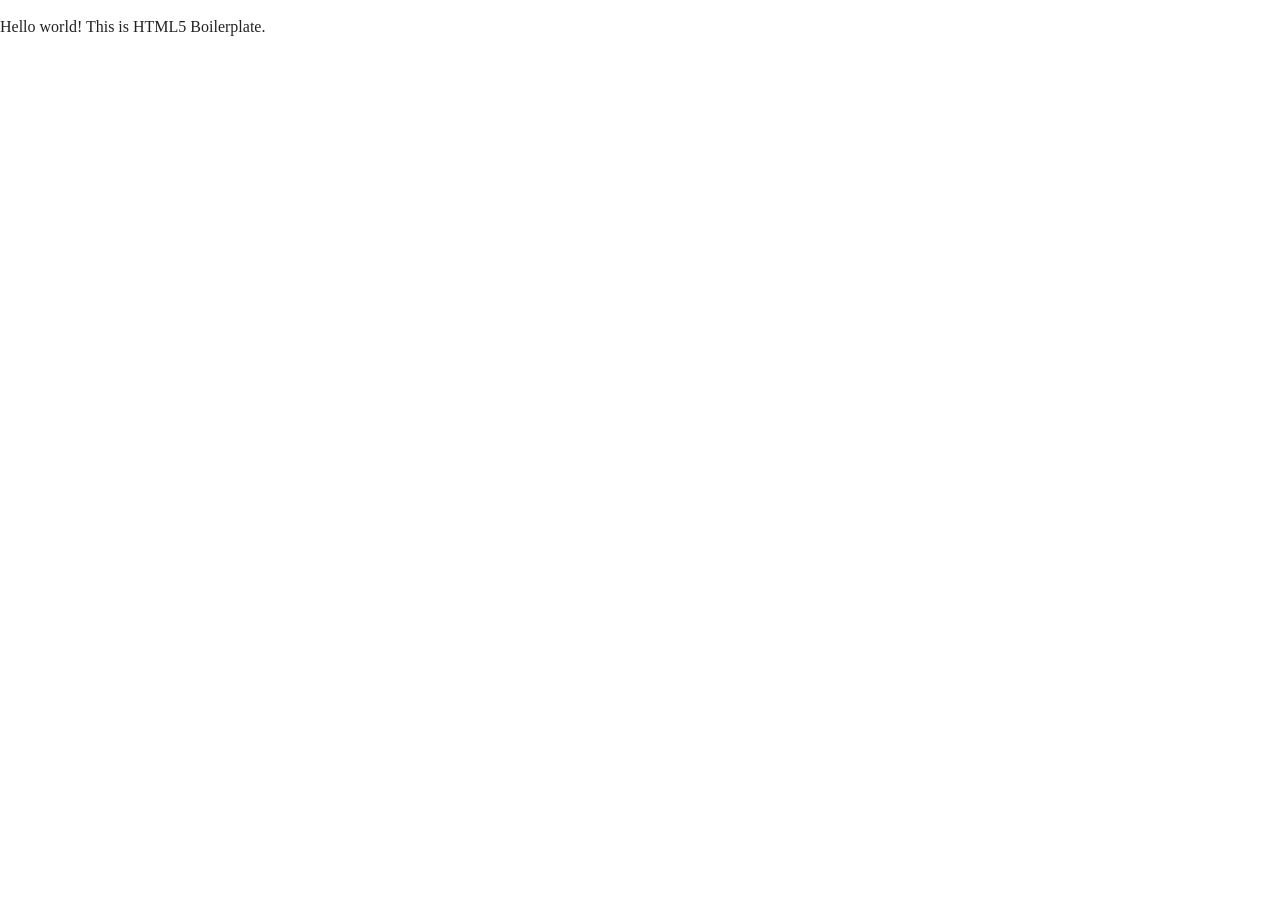
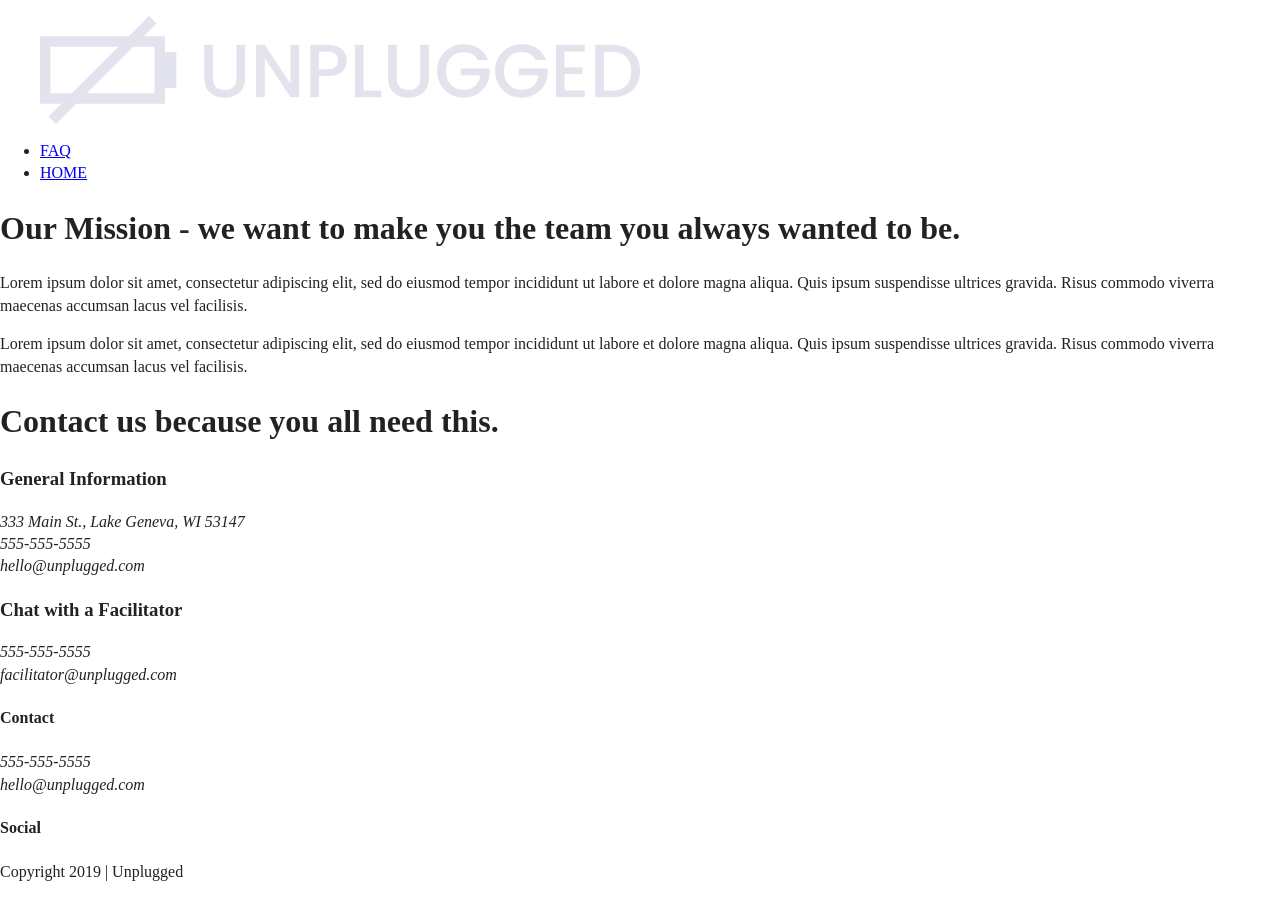
Before and after one commit to tashadanner/unplugged, a website: page about/index.html in a window 1280 px wide. Before the commit the page ends 800 px from the top, so only its background shows below. Drawn offline with Linux system fonts and the light colour scheme.

Commit message:
Added code to main page and added about page html

```diff
--- a/about/index.html
+++ b/about/index.html
@@ -3,7 +3,7 @@
 
 <head>
   <meta charset="utf-8">
-  <title></title>
+  <title>Unplugged Retreat Practice Project/About</title>
   <meta name="description" content="">
   <meta name="viewport" content="width=device-width, initial-scale=1">
 
@@ -24,8 +24,93 @@
 
 <body>
 
-  <!-- Add your site or application content here -->
-  <p>Hello world! This is HTML5 Boilerplate.</p>
+<header>
+	<div class="content-wrapper">
+		<figure>
+			<a href="#"><img src="../img/unpluggedlogo.png" alt="unplugged logo"></a>
+		</figure>
+	</div>
+
+		<div class="header-divider"></div>
+
+		<nav>
+			<ul>
+				<li><a href="faq/index.html" target="_blank">FAQ</a>
+				</li>
+				<li><a href="index.html" target="_blank">HOME</a>
+				</li>
+			</ul>
+		</nav>
+
+</header>
+
+<main>
+	<section class="mission">
+		<div class="content-wrapper">
+			<h1>Our Mission - we want to make you the team you always wanted to be.</h1>
+			<div class="mission-content">
+				<p>Lorem ipsum dolor sit amet, consectetur adipiscing elit, sed do eiusmod tempor incididunt ut labore et dolore magna aliqua. Quis ipsum suspendisse ultrices gravida. Risus commodo viverra maecenas accumsan lacus vel facilisis.</p>
+				<p>Lorem ipsum dolor sit amet, consectetur adipiscing elit, sed do eiusmod tempor incididunt ut labore et dolore magna aliqua. Quis ipsum suspendisse ultrices gravida. Risus commodo viverra maecenas accumsan lacus vel facilisis. </p>
+		</div> <!-- mission content wrapper ends -->
+	</section>
+	<section class="map">
+		<figure> <!---Google map -->
+		</figure>
+	</section>
+	<section class="contact-section">
+		<div class="content-wrapper">
+			<h1>Contact us because you all need this.</h1>
+			<div class="contact-info">
+				<h3>General Information</h3>
+					<address>
+						<p>
+							333 Main St., Lake Geneva, WI 53147<br>
+							555-555-5555<br>
+							hello@unplugged.com
+						</p>
+					</address>
+			</div>
+			<div class="contact-info">
+				<h3>Chat with a Facilitator</h3>
+					<address>
+						<p>
+							555-555-5555<br>
+							facilitator@unplugged.com
+						</p>
+					</address>
+			</div>
+		</div>
+	</section>
+</main>
+
+<footer>
+	<div class="content-wrapper">
+		<div class="footer-content">
+			<div class="contact">
+				<h4>Contact</h4>
+				<address>
+					<p>
+						555-555-5555<br>
+						hello@unplugged.com
+					</p>
+				</address>
+			</div>
+			<div class="social">
+				<h4>Social</h4>
+					<div class="social-icons">
+						<p><a href="https://github.com/tashadanner" target="_blank"></a></p>
+						<p><a href="https://www.linkedin.com/in/tasha-danner/" target="_blank"></a></p>
+					</div>
+			</div>
+		</div>
+	</div>
+
+	<div class="copyright">
+		<p>Copyright 2019 | Unplugged</p>
+	</div>
+</footer>
+
+
   <script src="../js/vendor/modernizr-3.11.2.min.js"></script>
   <script src="../js/plugins.js"></script>
   <script src="../js/main.js"></script>
```
Also changed, not shown: index.html (+16 -6 lines).
